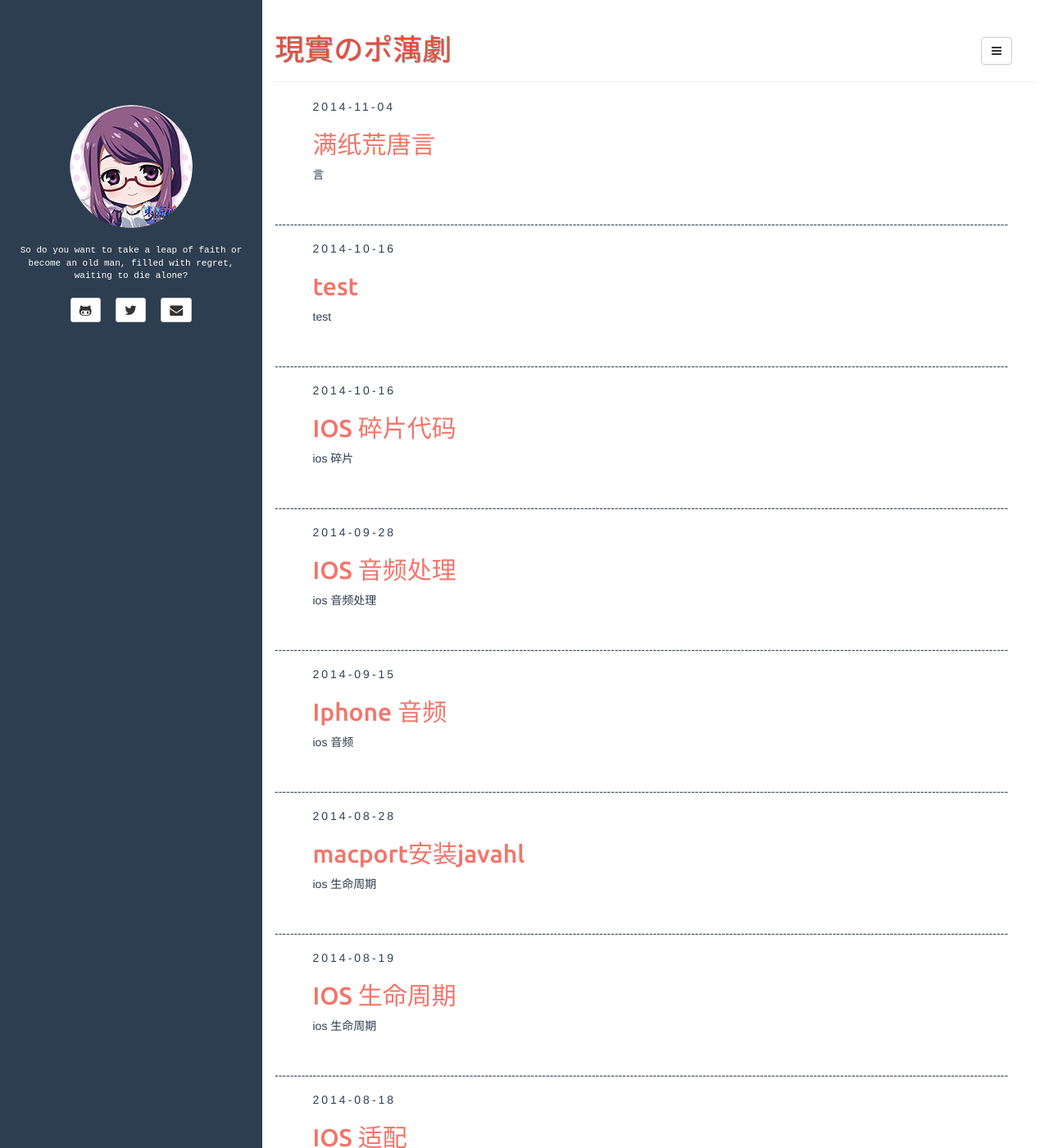
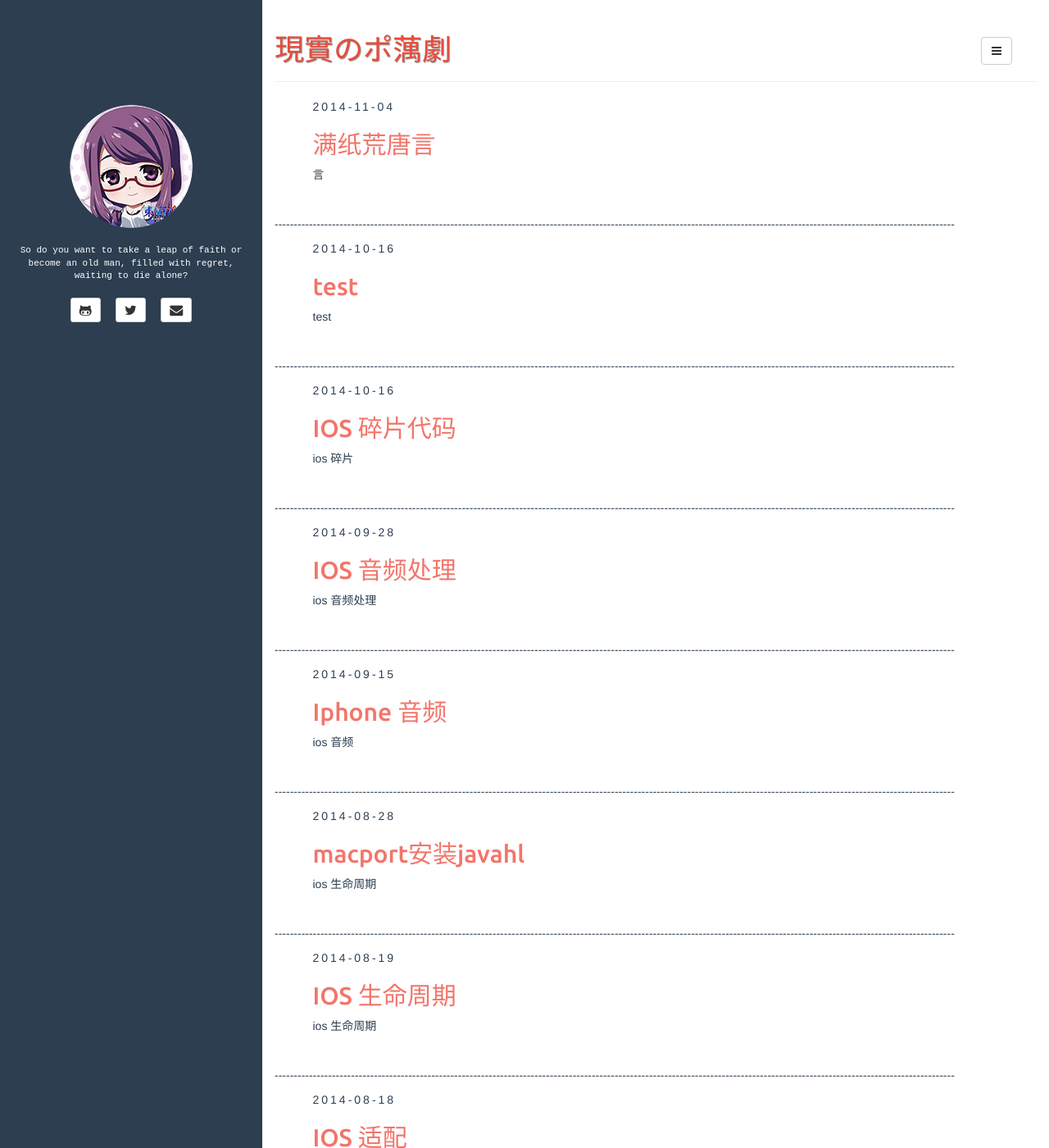
Before and after one commit to plusyu/plusyu.github.io, a Jekyll site: the page built from index.html, in a window 1280 px wide and 1400 px high. Shown: the whole window at 82% size. Built offline with Jekyll 4.4.1, drawn with Linux system fonts in a browser that asks for light colours; the list of posts is cut into pages by our own code; some of the changed text lies outside the part shown.

Commit message:
update date

```diff
--- a/index.html
+++ b/index.html
@@ -29,7 +29,7 @@ tagline:
     {% endif %}
   </div>
 </article>
-<p>------------------------------------------------------------------------------------------------------------------------------------------------------------------------------------------------</p>
+<p>----------------------------------------------------------------------------------------------------------------------------------------------------------------------------------</p>
 {% endfor %}
 <hr/>
 
```
